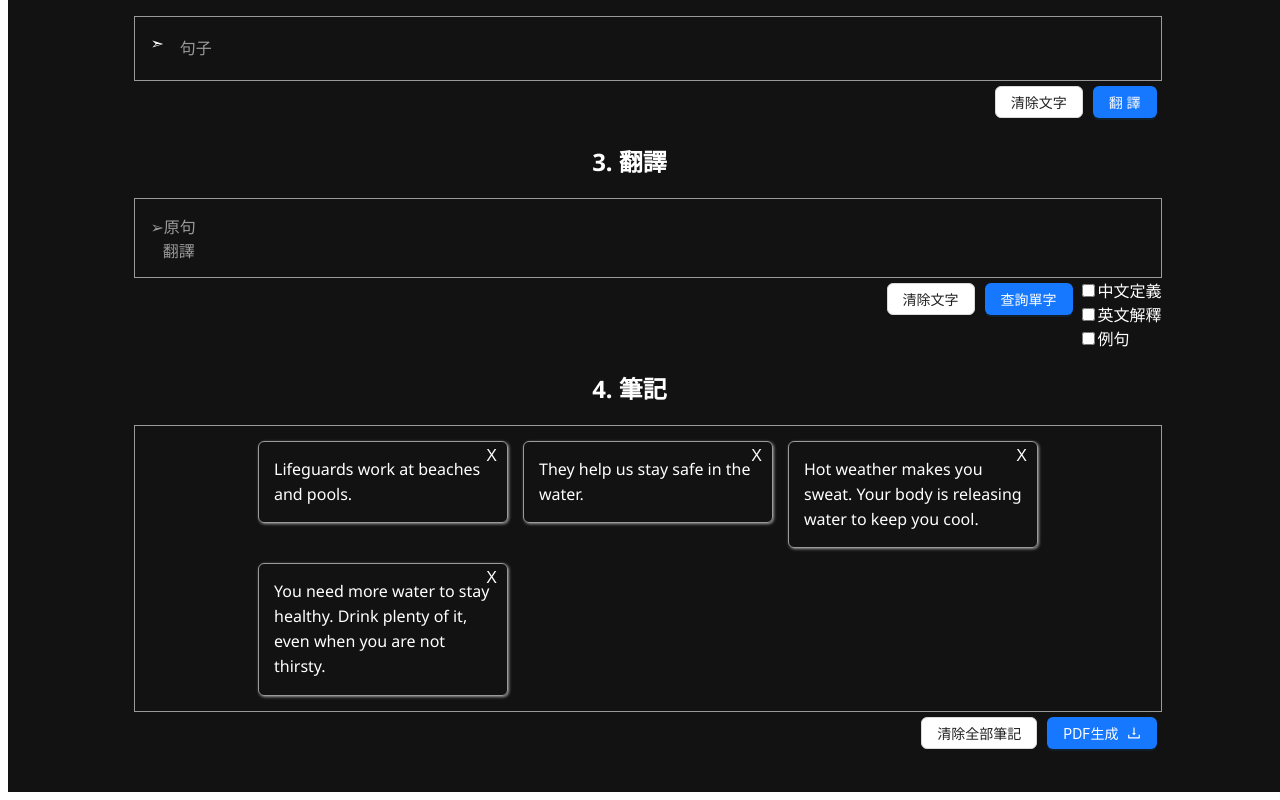
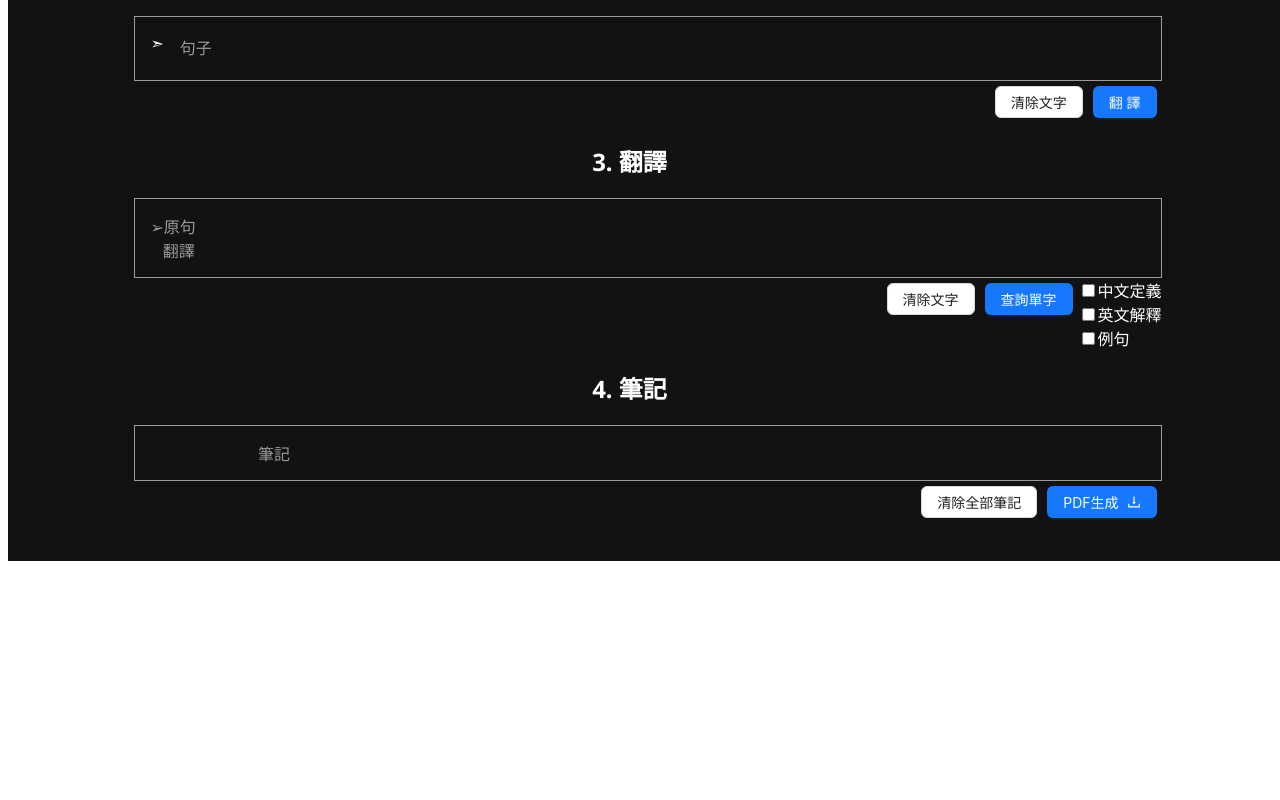
Before and after one commit to LisaMandarin/LearnEnglish, a React (Vite) app: page / in a window 1280 px wide. Shown: the part 469-1269 px from the top of the page. After the commit the page ends 1038 px from the top, so only its background shows below. Built offline with nearby package versions, Linux system fonts and the light colour scheme; some icons are missing.

Commit message:
modify notes state

```diff
--- a/src/AppContext.jsx
+++ b/src/AppContext.jsx
@@ -6,13 +6,7 @@ export const AppProvider = ({children}) => {
     const [ article, setArticle ] = useState('')
     const [ sentences, setSentences ] = useState([''])
     const [ translation, setTranslation ] = useState([])
-    // const [ notes, setNotes ] = useState([])
-    const [ notes, setNotes ] = useState([
-        {id: 111, wordInfo: 'Lifeguards work at beaches and pools.'},
-        {id: 222, wordInfo: 'They help us stay safe in the water.'},
-        {id: 333, wordInfo: 'Hot weather makes you sweat. Your body is releasing water to keep you cool.'},
-        {id: 444, wordInfo: 'You need more water to stay healthy. Drink plenty of it, even when you are not thirsty.'}
-        ])
+    const [ notes, setNotes ] = useState([])
 
     const [ translationError, setTranslationError ] = useState(null)
     const [ translationLoading, setTranslationLoading ] = useState(false)
```
